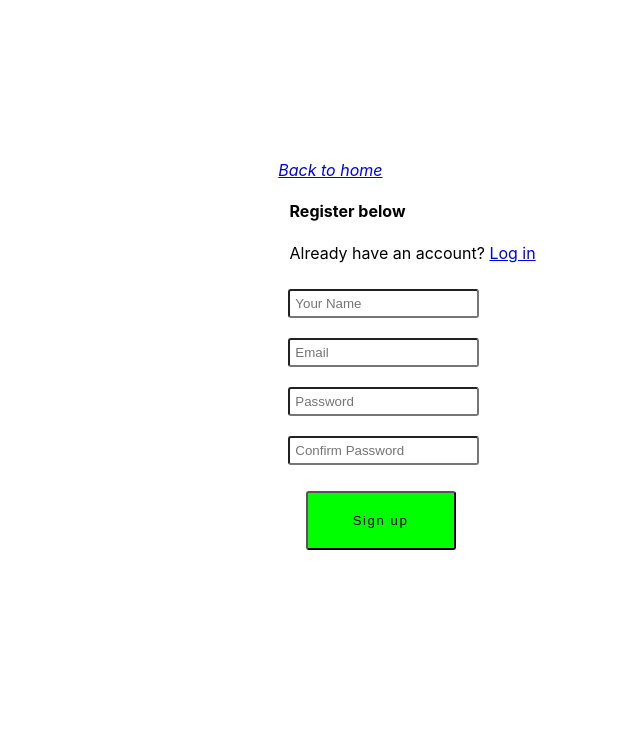
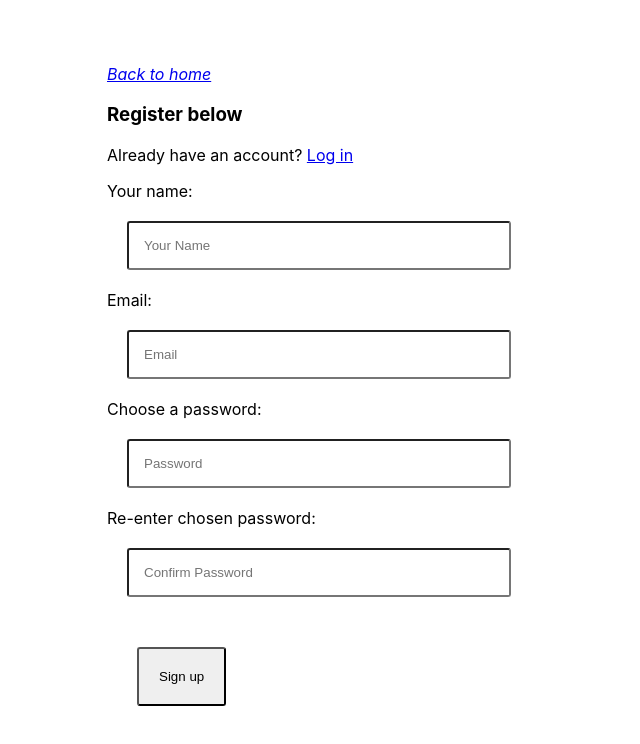
Before and after one commit to abidurr/issue-tracker, a React (Create React App) app in the folder client/: page /register in a window 1280 px wide. Shown: the top 744 px of the page, without its empty margins (233-873 px from the left). Built offline with nearby package versions, Linux system fonts and the light colour scheme.

Commit message:
Saving with really bad styling. Might revert back

```diff
--- a/client/src/components/auth/Login.js
+++ b/client/src/components/auth/Login.js
@@ -11,7 +11,7 @@ class Login extends Component {
     this.state = {
       email: "",
       password: "",
-      errors: {}
+      errors: {},
     };
   }
 
@@ -29,21 +29,21 @@ class Login extends Component {
 
     if (nextProps.errors) {
       this.setState({
-        errors: nextProps.errors
+        errors: nextProps.errors,
       });
     }
   }
 
-  onChange = e => {
+  onChange = (e) => {
     this.setState({ [e.target.id]: e.target.value });
   };
 
-  onSubmit = e => {
+  onSubmit = (e) => {
     e.preventDefault();
 
     const userData = {
       email: this.state.email,
-      password: this.state.password
+      password: this.state.password,
     };
 
     this.props.loginUser(userData); // since we handle the redirect within our component, we don't need to pass in this.props.history as a parameter
@@ -54,68 +54,61 @@ class Login extends Component {
 
     return (
       <div className="container">
-        <div style={{ marginTop: "10rem" }} className="row">
+        <div className="row">
           <div className="col s8 offset-s2">
             <Link to="/" className="btn-flat waves-effect">
               <i>Back to home</i>
             </Link>
             <p>{"   "}</p>
-            <div className="col s12" style={{ paddingLeft: "11.250px" }}>
-              <h4>
-                <b>Login</b> below
-              </h4>
+            <div className="col s12">
+              <h3>
+                Login below
+              </h3>
               <p className="grey-text text-darken-1">
                 Don't have an account? <Link to="/register">Register</Link>
               </p>
             </div>
             <form noValidate onSubmit={this.onSubmit}>
               <div className="input-field col s12">
+                <label htmlFor="email">Email:</label>
+                {"   "}
+                <span className="red-text">
+                  {errors.email}
+                  {errors.emailnotfound}
+                </span>
+                <br />
                 <input
-                  style={{margin:"10px", padding: "5px", borderRadius: "3px"}}
-                  placeholder="E-mail"
+                  placeholder="Email"
                   onChange={this.onChange}
                   value={this.state.email}
                   error={errors.email}
                   id="email"
                   type="email"
-                  className={classnames("", {
-                    invalid: errors.email || errors.emailnotfound
-                  })}
+                  className="home-input-box"
                 />
-                <label htmlFor="email"></label>
-                <span className="red-text">
-                  {errors.email}
-                  {errors.emailnotfound}
-                </span>
+                <br />
               </div>
               <div className="input-field col s12">
+                <label htmlFor="password">Password:</label>
+                {"   "}
+                <span className="red-text">
+                  {errors.password}
+                  {errors.passwordincorrect}
+                </span>
+                <br />
                 <input
-                  style={{margin:"10px", padding: "5px", borderRadius: "3px"}}
                   placeholder="Password"
                   onChange={this.onChange}
                   value={this.state.password}
                   error={errors.password}
                   id="password"
                   type="password"
-                  className={classnames("", {
-                    invalid: errors.password || errors.passwordincorrect
-                  })}
+                  className="home-input-box"
                 />
-                <label htmlFor="password"></label>
-                <span className="red-text">
-                  {errors.password}
-                  {errors.passwordincorrect}
-                </span>
+                <br />
               </div>
-              <div className="col s12" style={{ paddingLeft: "11.250px" }}>
+              <div className="col s12">
                 <button
-                  style={{
-                    backgroundColor: "lime",
-                    width: "150px",
-                    borderRadius: "3px",
-                    letterSpacing: "1.5px",
-                    margin: "1rem"
-                  }}
                   type="submit"
                   className="btn btn-large waves-effect waves-light hoverable lightgreen accent-5"
                 >
@@ -133,12 +126,12 @@ class Login extends Component {
 Login.propTypes = {
   loginUser: PropTypes.func.isRequired,
   auth: PropTypes.object.isRequired,
-  errors: PropTypes.object.isRequired
+  errors: PropTypes.object.isRequired,
 };
 
-const mapStateToProps = state => ({
+const mapStateToProps = (state) => ({
   auth: state.auth,
-  errors: state.errors
+  errors: state.errors,
 });
 
 export default connect(mapStateToProps, { loginUser })(Login);
--- a/client/src/components/auth/Register.js
+++ b/client/src/components/auth/Register.js
@@ -13,7 +13,7 @@ class Register extends Component {
       email: "",
       password: "",
       password2: "",
-      errors: {}
+      errors: {},
     };
   }
 
@@ -27,22 +27,22 @@ class Register extends Component {
   componentWillReceiveProps(nextProps) {
     if (nextProps.errors) {
       this.setState({
-        errors: nextProps.errors
+        errors: nextProps.errors,
       });
     }
   }
 
-  onChange = e => {
+  onChange = (e) => {
     this.setState({ [e.target.id]: e.target.value });
   };
 
-  onSubmit = e => {
+  onSubmit = (e) => {
     e.preventDefault();
     const newUser = {
       name: this.state.name,
       email: this.state.email,
       password: this.state.password,
-      password2: this.state.password2
+      password2: this.state.password2,
     };
 
     this.props.registerUser(newUser, this.props.history);
@@ -52,99 +52,85 @@ class Register extends Component {
     const { errors } = this.state;
 
     return (
-      <div className="container" style={{ marginTop: "10rem" }}>
+      <div className="container">
         <div className="row">
           <div className="col s8 offset-s2">
             <Link to="/" className="btn-flat waves-effect">
               <i> Back to home </i>
             </Link>
             <p>{"   "}</p>
-            <div className="col s12" style={{ paddingLeft: "11.250px" }}>
-              <h4>
-                <b>Register</b> below
-              </h4>
+            <div className="col s12">
+              <h3>Register below</h3>
               <p className="grey-text text-darken-1">
                 Already have an account? <Link to="/login">Log in</Link>
               </p>
             </div>
             <form noValidate onSubmit={this.onSubmit}>
-
               <div className="input-field col s12">
+                <label htmlFor="email">Your name:</label>
+                {"   "}
+                <span className="red-text">{errors.name}</span>
+                <br />
                 <input
-                style={{margin:"10px", padding: "5px", borderRadius: "3px"}}
-                placeholder="Your Name"
+                  placeholder="Your Name"
                   onChange={this.onChange}
                   value={this.state.name}
                   error={errors.name}
                   id="name"
                   type="text"
-                  className={classnames("", {
-                    invalid: errors.name
-                  })}
+                  className="home-input-box"
                 />
-
-                <span className="red-text">{errors.name}</span>
+                <br />
               </div>
               <div className="input-field col s12">
-              <label htmlFor="email"></label>
+                <label htmlFor="email">Email:</label>
+                {"   "}
+                <span className="red-text">{errors.email}</span>
+                <br />
                 <input
-                  style={{margin:"10px", padding: "5px", borderRadius: "3px"}}
                   placeholder="Email"
                   onChange={this.onChange}
                   value={this.state.email}
                   error={errors.email}
                   id="email"
                   type="email"
-                  className={classnames("", {
-                    invalid: errors.email
-                  })}
+                  className="home-input-box"
                 />
-
-                <span className="red-text">{errors.email}</span>
+                <br />
               </div>
               <div className="input-field col s12">
-              <label htmlFor="password"></label>
+                <label htmlFor="password">Choose a password:</label>
+                {"   "}
+                <span className="red-text">{errors.password}</span>
+                <br />
                 <input
-                  style={{margin:"10px", padding: "5px", borderRadius: "3px"}}
                   placeholder="Password"
                   onChange={this.onChange}
                   value={this.state.password}
                   error={errors.password}
                   id="password"
                   type="password"
-                  className={classnames("", {
-                    invalid: errors.password
-                  })}
+                  className="home-input-box"
                 />
-
-                <span className="red-text">{errors.password}</span>
+                <br />
               </div>
               <div className="input-field col s12">
-              <label htmlFor="password2"></label>
+                <label htmlFor="password2">Re-enter chosen password:</label>
+                {"   "}
+                <span className="red-text">{errors.password2}</span>
                 <input
-                  style={{margin:"10px", padding: "5px", borderRadius: "3px"}}
                   placeholder="Confirm Password"
                   onChange={this.onChange}
                   value={this.state.password2}
                   error={errors.password2}
                   id="password2"
                   type="password"
-                  className={classnames("", {
-                    invalid: errors.password2
-                  })}
+                  className="home-input-box"
                 />
-
-                <span className="red-text">{errors.password2}</span>
+                <br />
               </div>
-              <div className="col s12" style={{ paddingLeft: "11.250px" }}>
+              <div className="col s12">
                 <button
-                 style={{
-                  backgroundColor: "lime",
-                  width: "150px",
-                  borderRadius: "3px",
-                  letterSpacing: "1.5px",
-                  margin: "1rem"
-                }}
                   type="submit"
                   className="btn btn-large waves-effect waves-light hoverable lightgreen accent-5"
                 >
@@ -162,12 +148,12 @@ class Register extends Component {
 Register.propTypes = {
   registerUser: PropTypes.func.isRequired,
   auth: PropTypes.object.isRequired,
-  errors: PropTypes.object.isRequired
+  errors: PropTypes.object.isRequired,
 };
 
-const mapStateToProps = state => ({
+const mapStateToProps = (state) => ({
   auth: state.auth,
-  errors: state.errors
+  errors: state.errors,
 });
 
 export default connect(mapStateToProps, { registerUser })(withRouter(Register));
--- a/client/src/components/dashboard/Dashboard.js
+++ b/client/src/components/dashboard/Dashboard.js
@@ -19,7 +19,7 @@ class Dashboard extends Component {
     return (
 
         <Router>
-        <div className="container">
+        <div className="containr">
           <nav className="navbar navbar-expand-lg navbar-light bg-light">
             <Link to="/" className="navbar-brand">Issue Tracker</Link>
 
@@ -37,7 +37,6 @@ class Dashboard extends Component {
               </ul>
               <button
               style={{
-
                 borderRadius: "3px",
                 marginTop: "0"
               }}
--- a/client/src/components/layout/Landing.js
+++ b/client/src/components/layout/Landing.js
@@ -4,7 +4,7 @@ import { Link } from "react-router-dom";
 class Landing extends Component {
   render() {
     return (
-      <div style={{ paddingTop: "10%"}} className="container valign-wrapper">
+      <div className="container valign-wrapper">
         <div className="row">
           <div className="col s12 center-align">
             <h4>
@@ -15,36 +15,12 @@ class Landing extends Component {
               This is an issue tracking app created with the MERN stack
             </p>
             <br />
-            <div className="col s6">
-              <Link
-                to="/register"
-                style={{
-                  backgroundColor: "lime",
-                  width: "150px",
-                  borderRadius: "3px",
-                  letterSpacing: "1.5px",
-                  marginTop: "1rem"
-                }}
-                className="btn btn-large waves-effect waves-light hoverable green accent-5"
-              >
-                Register
-              </Link>
-            </div>
-            <div className="col s6">
-              <Link
-                to="/login"
-                style={{
-                  backgroundColor: "lime",
-                  width: "150px",
-                  borderRadius: "3px",
-                  letterSpacing: "1.5px",
-                  marginTop: "1rem"
-                }}
-                className="btn btn-large waves-effect waves-light hoverable lightgreen accent-5"
-              >
-                Log In
-              </Link>
-            </div>
+
+            To continue,
+              <Link to="/register"> Register </Link>
+            or
+              <Link to="/login" > Log In </Link>
+
           </div>
         </div>
       </div>
--- a/client/src/index.css
+++ b/client/src/index.css
@@ -1,22 +1,51 @@
+html,
 body {
   margin: 0;
-  font-family: -apple-system, BlinkMacSystemFont, 'Segoe UI', 'Roboto', 'Oxygen',
-    'Ubuntu', 'Cantarell', 'Fira Sans', 'Droid Sans', 'Helvetica Neue',
+  font-family: -apple-system, BlinkMacSystemFont, "Segoe UI", "Roboto", "Oxygen",
+    "Ubuntu", "Cantarell", "Fira Sans", "Droid Sans", "Helvetica Neue",
     sans-serif;
   -webkit-font-smoothing: antialiased;
   -moz-osx-font-smoothing: grayscale;
   display: flex;
   justify-content: center;
   align-items: center;
+  height: 100%;
 }
 
-button {
+.btn {
   padding: 20px;
   margin: 30px;
+  border-radius: 3px;
+}
+
+.container {
+  width: 600px;
+  height: 700px;
+  display: flex;
+  align-items: center;
+  justify-content: center;
+  padding: 20px;
+}
+
+
+
+.red-text {
+  color: red;
+}
+
+.input-field {
+  justify-content: center;
+}
+
+.home-input-box {
+  border-radius: 3px;
+  width: 350px;
+  padding: 15px;
+  margin: 20px;
 }
 
 code {
-  font-family: source-code-pro, Menlo, Monaco, Consolas, 'Courier New',
+  font-family: source-code-pro, Menlo, Monaco, Consolas, "Courier New",
     monospace;
 }
 
```
